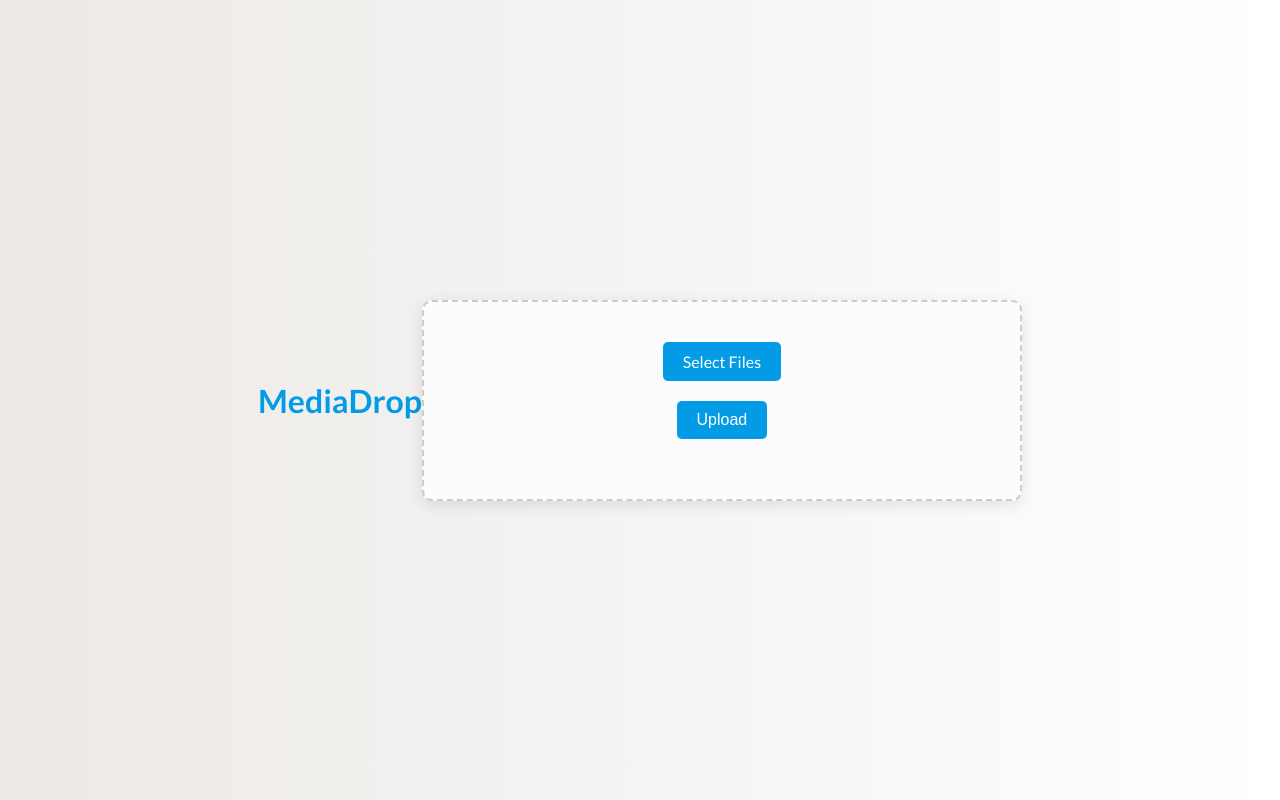
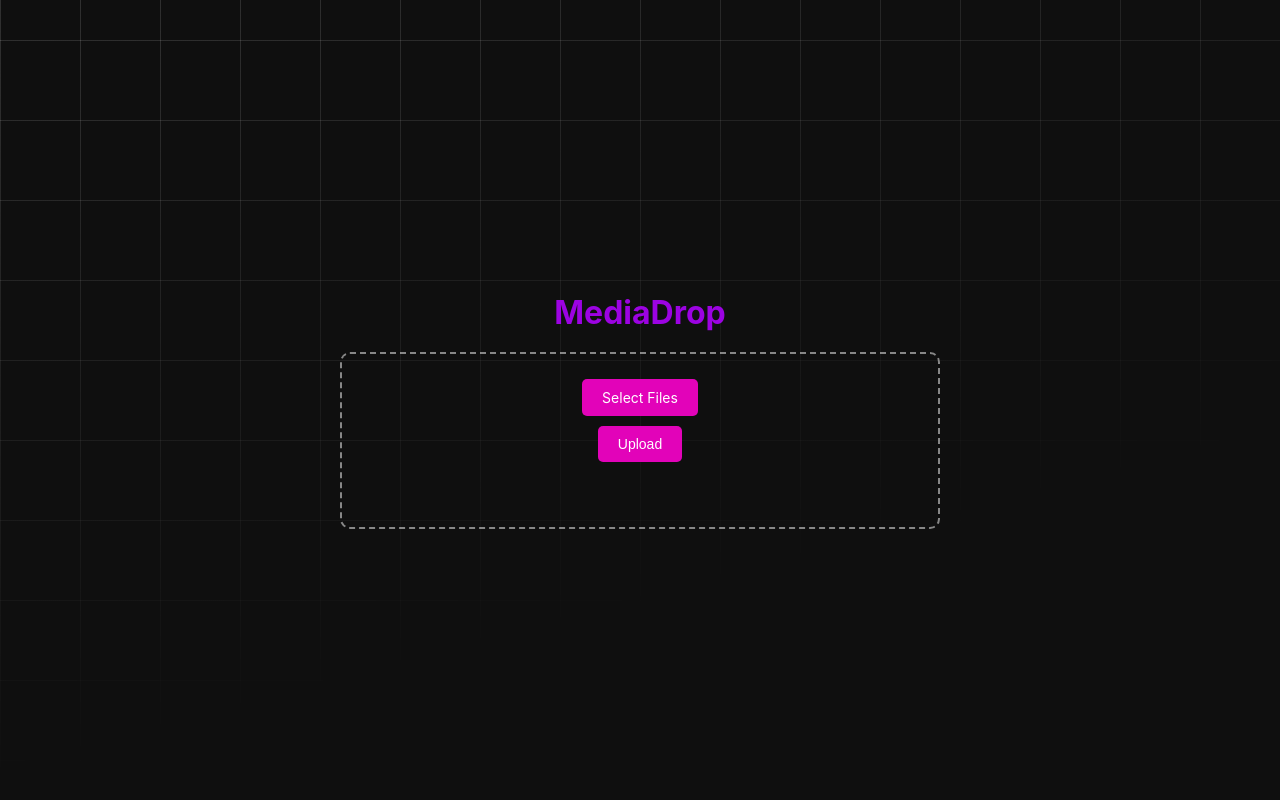
Before and after one commit to Solrikk/MediaDrop, a plain HTML site: page index.html in a window 1280 px wide. Drawn offline with Linux system fonts and the light colour scheme.

Commit message:
Update style.css

```diff
--- a/static/style.css
+++ b/static/style.css
@@ -1,39 +1,51 @@
 body {
-    font-family: 'Lato', sans-serif;
-    background: linear-gradient(to right, #ece9e6, #ffffff);
-    color: #333;
+  display: flex;
+  flex-direction: column;
+  align-items: center;
+  justify-content: center;
+  min-height: 100vh;
+  font-family: "Geist Sans", "SF Pro Text", "SF Pro Icons", "AOS Icons", "Helvetica Neue", Helvetica, Arial, sans-serif, system-ui;
+  background: hsl(0 0% 6%);
   margin: 0;
-    padding: 20px;
-    display: flex;
-    justify-content: center;
-    align-items: center;
-    min-height: 100vh;
-    box-sizing: border-box;
+}
+
+body::before {
+  --line: hsl(0 0% 95% / 0.15);
+  content: "";
+  height: 100vh;
+  width: 100vw;
+  position: fixed;
+  background:
+    linear-gradient(90deg, var(--line) 1px, transparent 1px 10vmin) 0 -5vmin / 10vmin 10vmin,
+    linear-gradient(var(--line) 1px, transparent 1px 10vmin) 0 -5vmin / 10vmin 10vmin;
+  mask: linear-gradient(-15deg, transparent 30%, white);
+  top: 0;
+  z-index: -1;
+  transform: translate3d(0, 0, -100vmin);
 }
 
 h1 {
   margin-bottom: 20px;
   font-weight: 700;
-    color: #039be5;
+  color: #9c03e2;
   text-align: center;
 }
 
 #drop-area {
-    border: 2px dashed #ccc;
+  border: 2px dashed rgba(255, 255, 255, 0.5);
   border-radius: 10px;
-    width: 100%;
+  width: 80%;
   max-width: 600px;
   padding: 20px;
   text-align: center;
   transition: background-color 0.3s ease, border-color 0.3s ease;
-    background-color: #fbfcfd;
-    color: #333;
-    box-shadow: 0px 4px 15px rgba(0, 0, 0, 0.1);
+  background-color: transparent;
+  color: #fff;
   box-sizing: border-box;
 }
 
 .highlight {
-    background-color: #e0f7fa;
+  background-color: rgba(224, 247, 250, 0.2);
   border-color: #039be5;
 }
 
@@ -41,18 +53,18 @@ h1 {
   display: inline-block;
   padding: 10px 20px;
   color: white;
-    background-color: #039be5;
+  background-color: #e203b9;
   border: none;
   border-radius: 5px;
   text-decoration: none;
-    font-size: 16px;
-    margin-top: 20px;
+  font-size: 14px;
+  margin: 5px;
   cursor: pointer;
   transition: background-color 0.3s ease, box-shadow 0.3s ease;
 }
 
 #drop-area .button:hover {
-    background-color: #0288d1;
+  background-color: #8e02cf;
   box-shadow: 0px 4px 15px rgba(0, 0, 0, 0.2);
 }
 
@@ -61,10 +73,11 @@ h1 {
   display: flex;
   flex-wrap: wrap;
   justify-content: center;
+  gap: 10px;
 }
 
 #gallery img {
-    max-width: 150px;
+  max-width: 120px;
   margin: 10px;
   border: 2px solid #ddd;
   border-radius: 10px;
@@ -79,7 +92,7 @@ h1 {
 #progress {
   margin-top: 20px;
   font-size: 14px;
-    color: #333;
+  color: #fff;
 }
 
 #response {
@@ -87,4 +100,17 @@ h1 {
   text-align: left;
   max-width: 100%;
   word-wrap: break-word;
+  white-space: nowrap;
 }
+
+#response a {
+  display: inline !important;
+  color: #4CAF50;
+}
+
+@media (max-width: 600px) {
+  .button {
+    width: 100%;
+    padding: 12px;
+  }
+}
```
Lines whose indentation alone changed are shown as unchanged.
